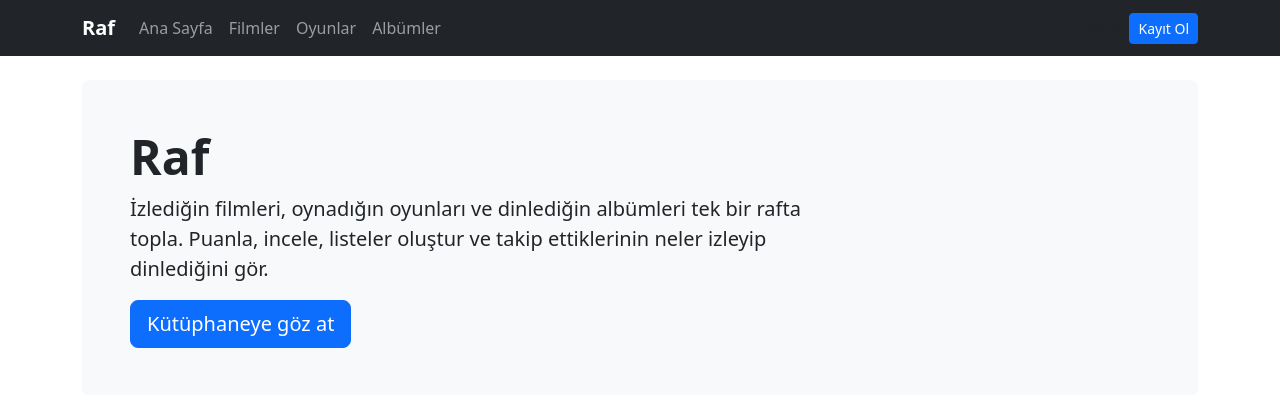
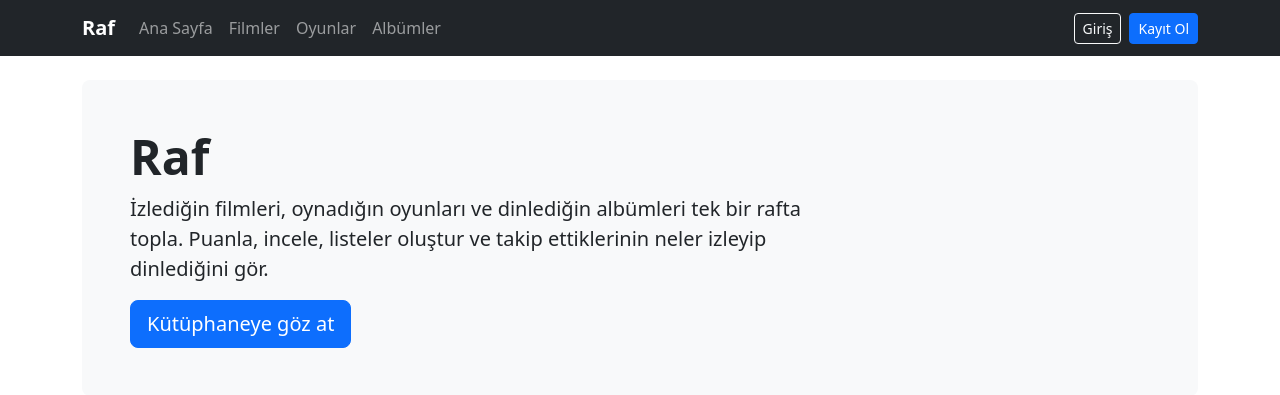
Before and after one commit to monke-72/raf, an ASP.NET Core app: page / in a window 1280 px wide. Shown: the top 395 px of the page. Run offline with ASP.NET Core 8, Linux system fonts and the light colour scheme; style sheets or scripts are compiled from the project's sources; the project's own start-up code is not run, and a stand-in starts its controllers and pages; some libraries are stand-ins or nearby versions.

Commit message:
Menüdeki giriş ve çıkış butonları görünür hâle getirildi

```diff
--- a/Raf/Views/Shared/_Layout.cshtml
+++ b/Raf/Views/Shared/_Layout.cshtml
@@ -42,12 +42,12 @@
                         {
                             <span class="navbar-text small">@User.Identity.Name</span>
                             <form asp-area="" asp-controller="Hesap" asp-action="Cikis" method="post" class="d-inline">
-                                <button type="submit" class="btn btn-link nav-link px-0">Çıkış</button>
+                                <button type="submit" class="btn btn-sm btn-outline-light">Çıkış</button>
                             </form>
                         }
                         else
                         {
-                            <a class="nav-link px-0" asp-area="" asp-controller="Hesap" asp-action="Giris">Giriş</a>
+                            <a class="btn btn-sm btn-outline-light" asp-area="" asp-controller="Hesap" asp-action="Giris">Giriş</a>
                             <a class="btn btn-primary btn-sm" asp-area="" asp-controller="Hesap" asp-action="Kayit">Kayıt Ol</a>
                         }
                     </div>
```
